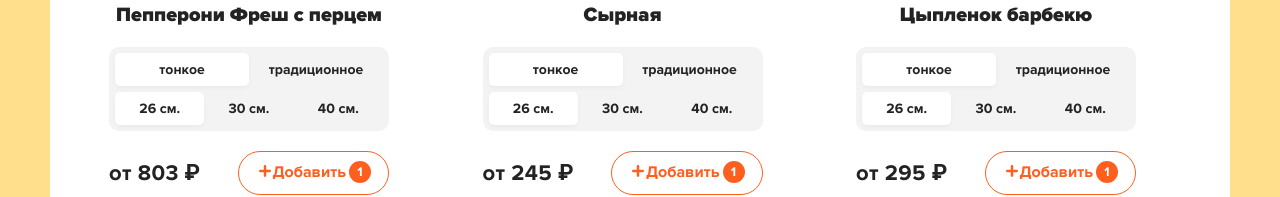
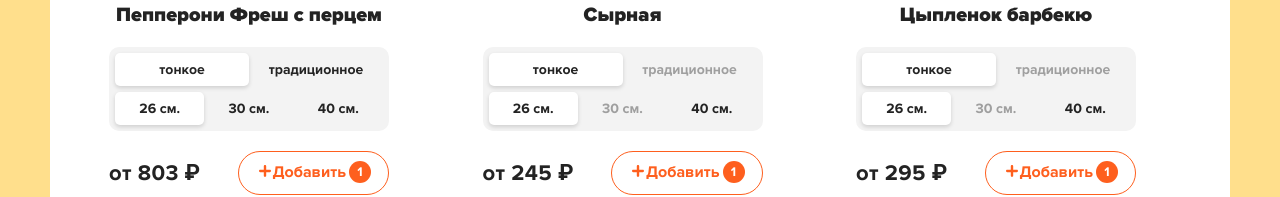
Before and after one commit to GSV78/pizza, a React (Create React App) app: page / in a window 1280 px wide. Shown: the part 565-762 px from the top of the page. Built offline with nearby package versions, Linux system fonts and the light colour scheme.

Commit message:
added props-type and config PizzaBlock component

```diff
--- a/package.json
+++ b/package.json
@@ -9,6 +9,7 @@
     "axios": "^0.25.0",
     "classnames": "^2.3.1",
     "node-sass": "^7.0.1",
+    "prop-types": "^15.8.1",
     "react": "^17.0.2",
     "react-dom": "^17.0.2",
     "react-router-dom": "^6.2.1",
--- a/src/App.js
+++ b/src/App.js
@@ -1,23 +1,14 @@
-import { useEffect, useState } from 'react';
 import { Route, Routes } from 'react-router-dom';
-import { getPizzas } from './api/api';
 import { Header } from './components';
 import { Home, Cart } from './Pages';
 
 function App() {
-  const [pizzas, setPizzas] = useState([]);
-
-  useEffect(async () => {
-    let data = await getPizzas();
-    setPizzas(data);
-  }, []);
-
   return (
     <div className="wrapper">
       <Header />
       <div className="content">
         <Routes>
-          <Route path="/" element={<Home pizzas={pizzas} />} />
+          <Route path="/" element={<Home />} />
           <Route path="/cart" element={<Cart />} />
         </Routes>
       </div>
--- a/src/Pages/Home.jsx
+++ b/src/Pages/Home.jsx
@@ -1,7 +1,15 @@
-import React from 'react';
+import { useEffect, useState } from 'react';
+import { getPizzas } from '../api/api';
 import { Categories, SortPopup, PizzaBlock } from '../components';
 
-function Home({ pizzas }) {
+function Home() {
+  const [pizzas, setPizzas] = useState([]);
+
+  useEffect(async () => {
+    let data = await getPizzas();
+    setPizzas(data.pizzas);
+  }, []);
+
   return (
     <div className="container">
       <div className="content__top">
@@ -11,7 +19,7 @@ function Home({ pizzas }) {
       <h2 className="content__title">Все пиццы</h2>
       <div className="content__items">
         {pizzas.map((pizza) => {
-          return <PizzaBlock key={pizza.id} pizza={{ ...pizza }} />;
+          return <PizzaBlock key={pizza.id} {...pizza} />;
         })}
       </div>
     </div>
--- a/src/api/api.js
+++ b/src/api/api.js
@@ -5,5 +5,5 @@ const instance = axios.create({
 });
 
 export const getPizzas = () => {
-  return instance.get('db.json').then((responce) => responce.data.pizzas);
+  return instance.get('db.json').then((responce) => responce.data);
 };
--- a/src/components/PizzaBlock.jsx
+++ b/src/components/PizzaBlock.jsx
@@ -1,24 +1,53 @@
-import React from 'react';
+import React, { useState } from 'react';
+import cn from 'classnames';
+import PropTypes from 'prop-types';
 
-function PizzaBlock({ pizza }) {
-  console.log(pizza);
+function PizzaBlock({ imageUrl, name, price, sizes, types }) {
+  const [activeType, setActiveType] = useState(types[0]);
+  const [activeSize, setActiveSize] = useState(0);
+
+  const availableTypes = ['тонкое', 'традиционное'];
+  const availableSize = [26, 30, 40];
+
+  const onSelectType = (ind) => setActiveType(ind);
+  const onSelectSize = (ind) => setActiveSize(ind);
+
   return (
     <div className="pizza-block">
-      <img className="pizza-block__image" src={pizza.imageUrl} alt="Pizza" />
-      <h4 className="pizza-block__title">{pizza.name}</h4>
+      <img className="pizza-block__image" src={imageUrl} alt="Pizza" />
+      <h4 className="pizza-block__title">{name}</h4>
       <div className="pizza-block__selector">
         <ul>
-          <li className="active">тонкое</li>
-          <li>традиционное</li>
+          {types &&
+            availableTypes.map((type, ind) => (
+              <li
+                className={cn({
+                  active: activeType === ind,
+                  disabled: !types.includes(ind),
+                })}
+                key={`${type}_${ind}`}
+                onClick={() => onSelectType(ind)}>
+                {type}
+              </li>
+            ))}
         </ul>
         <ul>
-          <li className="active">26 см.</li>
-          <li>30 см.</li>
-          <li>40 см.</li>
+          {sizes &&
+            availableSize.map((size, ind) => (
+              <li
+                className={cn({
+                  active: activeSize === ind,
+                  disabled: !sizes.includes(size),
+                })}
+                key={`${size}_${ind}`}
+                onClick={() => onSelectSize(ind)}>
+                {size} см.
+              </li>
+            ))}
         </ul>
       </div>
       <div className="pizza-block__bottom">
-        <div className="pizza-block__price">от {pizza.price} ₽</div>
+        <div className="pizza-block__price">от {price} ₽</div>
         <div className="button button--outline button--add">
           <svg
             width="12"
@@ -39,4 +68,12 @@ function PizzaBlock({ pizza }) {
   );
 }
 
+PizzaBlock.propTypes = {
+  imageUrl: PropTypes.string.isRequired,
+  name: PropTypes.string.isRequired,
+  price: PropTypes.number.isRequired,
+  sizes: PropTypes.arrayOf(PropTypes.number).isRequired,
+  types: PropTypes.arrayOf(PropTypes.number).isRequired,
+};
+
 export default PizzaBlock;
--- a/src/scss/components/_pizza-block.scss
+++ b/src/scss/components/_pizza-block.scss
@@ -44,9 +44,13 @@
         @include noselect();
         &.active {
           background: #ffffff;
-          box-shadow: 0px 2px 4px rgba(0, 0, 0, 0.04);
+          box-shadow: 0px 2px 4px rgba(0, 0, 0, 0.15);
           border-radius: 5px;
           cursor: auto;
+        }
+        &.disabled {
+          opacity: 0.4;
+          pointer-events: none;
         }
       }
     }
```
Also changed, not shown: 1 other file (tests, documents, lock files or other folders).
